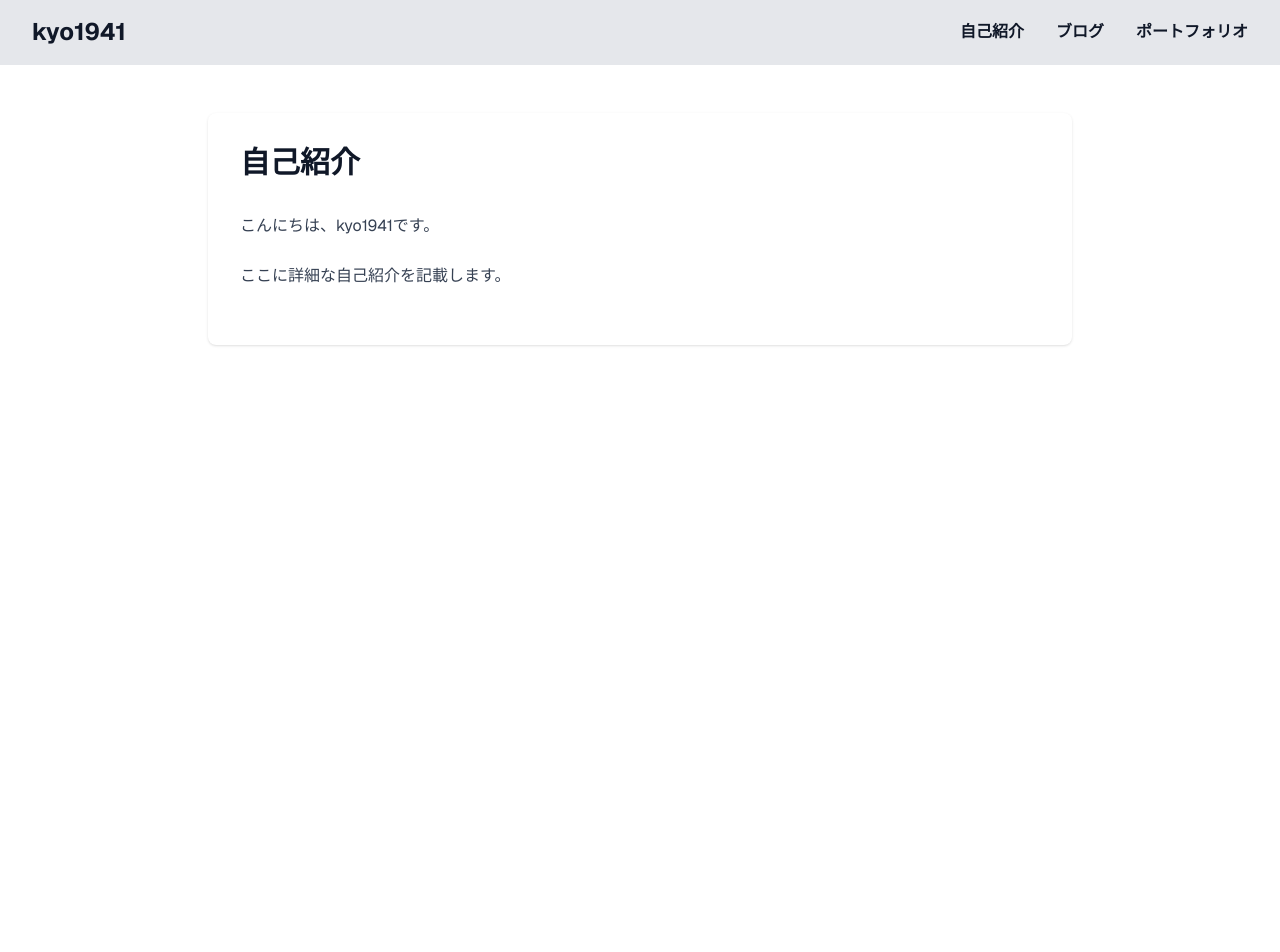
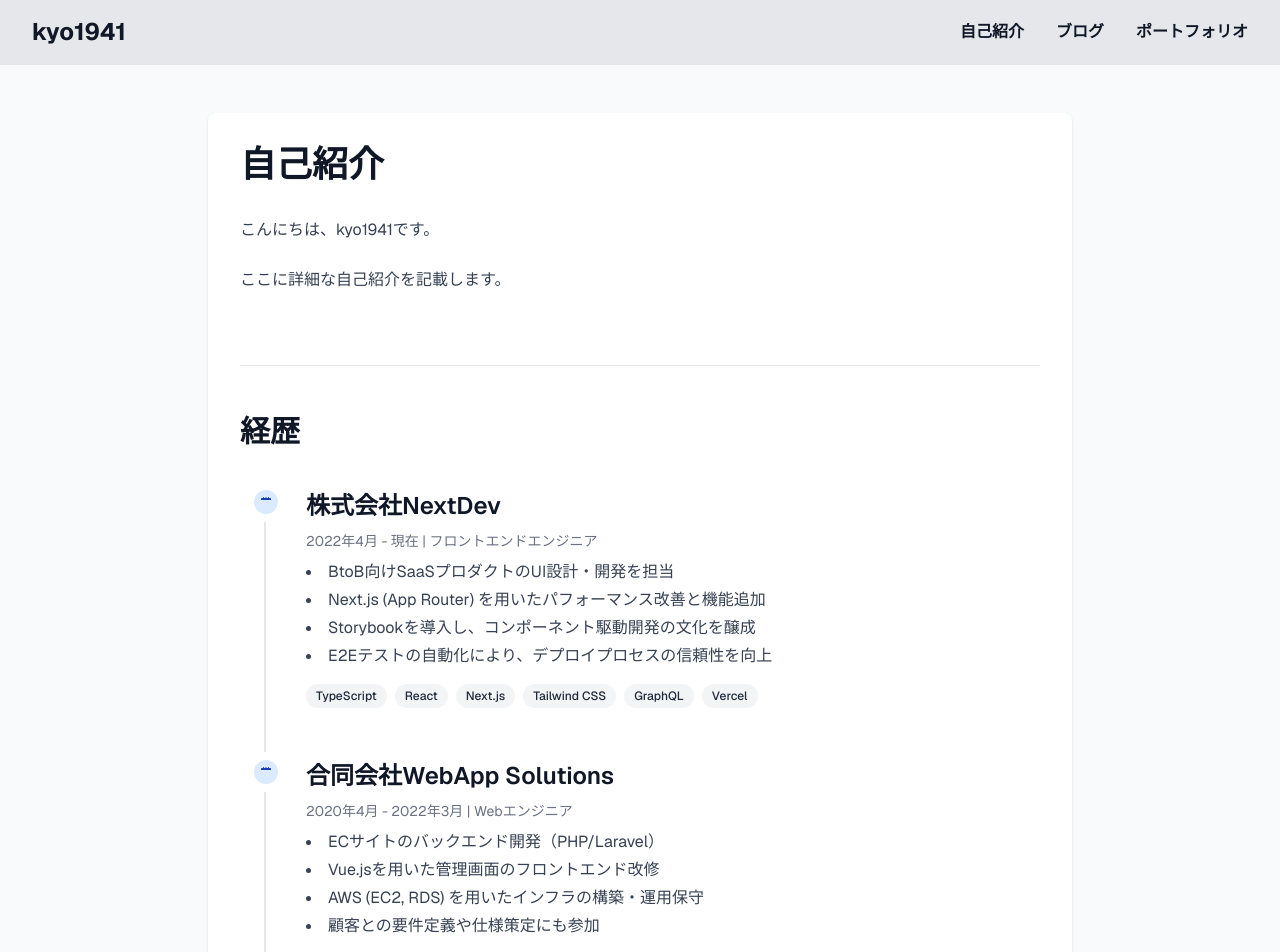
Before and after one commit to kyo1941/my-page, a Next.js app: page /profile in a window 1280 px wide. Shown: the top 952 px of the page. Before the commit the page ends 800 px from the top, so only its background shows below. Built offline with nearby package versions, Linux system fonts and the light colour scheme.

Commit message:
feat: 経歴を追加

```diff
--- /dev/null
+++ b/src/app/components/CareerSection.tsx
@@ -0,0 +1,38 @@
+import { careerData } from '../data/career';
+
+export default function CareerSection() {
+  return (
+    <div className='items-center'>
+      <h2 className="text-3xl font-bold mb-10 text-gray-900">経歴</h2>
+      <div className="m-6 relative border-l-2 border-gray-200">
+        {careerData.map((career, index) => (
+          <div key={index} className="mb-10 ml-6">
+            {/* タイムラインの丸い点 */}
+            <span className="absolute flex items-center justify-center w-6 h-6 bg-blue-100 rounded-full -left-3 ring-8 ring-white">
+              <svg className="w-2.5 h-2.5 text-blue-800" aria-hidden="true" xmlns="http://www.w3.org/2000/svg" fill="currentColor" viewBox="0 0 20 20">
+                <path d="M20 4a2 2 0 0 0-2-2h-2V1a1 1 0 0 0-2 0v1h-3V1a1 1 0 0 0-2 0v1H6V1a1 1 0 0 0-2 0v1H2a2 2 0 0 0-2 2v2h20V4Z"/>
+              </svg>
+            </span>
+
+            <div className="ml-4">
+              <h3 className="text-2xl font-semibold text-gray-900">{career.company}</h3>
+              <p className="block my-3 text-sm font-normal leading-none text-gray-500">{career.period} | {career.position}</p>
+              <ul className="list-disc list-inside text-gray-700 space-y-1">
+                {career.tasks.map((task, taskIndex) => (
+                  <li key={taskIndex}>{task}</li>
+                ))}
+              </ul>
+              <div className="my-4 flex flex-wrap gap-2">
+                {career.technologies.map((tech) => (
+                  <span key={tech} className="bg-gray-100 text-gray-800 text-xs font-medium px-2.5 py-1 mb-3 rounded-full">
+                    {tech}
+                  </span>
+                ))}
+              </div>
+            </div>
+          </div>
+        ))}
+      </div>
+    </div>
+  );
+}
--- /dev/null
+++ b/src/app/data/career.ts
@@ -0,0 +1,36 @@
+export type Career = {
+  company: string;
+  logoUrl?: string; // 会社のロゴ画像のURL（任意）
+  period: string;
+  position: string;
+  tasks: string[];
+  technologies: string[];
+};
+
+// 仮の経歴データなので読み込めるようにする必要がある
+export const careerData: Career[] = [
+  {
+    company: '株式会社NextDev',
+    period: '2022年4月 - 現在',
+    position: 'フロントエンドエンジニア',
+    tasks: [
+      'BtoB向けSaaSプロダクトのUI設計・開発を担当',
+      'Next.js (App Router) を用いたパフォーマンス改善と機能追加',
+      'Storybookを導入し、コンポーネント駆動開発の文化を醸成',
+      'E2Eテストの自動化により、デプロイプロセスの信頼性を向上',
+    ],
+    technologies: ['TypeScript', 'React', 'Next.js', 'Tailwind CSS', 'GraphQL', 'Vercel'],
+  },
+  {
+    company: '合同会社WebApp Solutions',
+    period: '2020年4月 - 2022年3月',
+    position: 'Webエンジニア',
+    tasks: [
+      'ECサイトのバックエンド開発（PHP/Laravel）',
+      'Vue.jsを用いた管理画面のフロントエンド改修',
+      'AWS (EC2, RDS) を用いたインフラの構築・運用保守',
+      '顧客との要件定義や仕様策定にも参加',
+    ],
+    technologies: ['PHP', 'Laravel', 'JavaScript', 'Vue.js', 'MySQL', 'AWS'],
+  },
+];
--- a/src/app/profile/page.tsx
+++ b/src/app/profile/page.tsx
@@ -1,13 +1,18 @@
 import Header from "../header";
+
+import CareerSection from "../components/CareerSection"; // 作成したコンポーネントをインポート
 
 export default function AboutPage() {
   return (
-    <div className="min-h-screen bg-white font-sans">
+    <div className="min-h-screen bg-gray-50 font-sans">
       <Header />
+
+      {/* 自己紹介・経歴セクションを区切り線で分ける */}
       <main className="max-w-4xl mx-auto px-4 py-12">
         <div className="bg-white rounded-lg shadow-sm p-8">
-          <h1 className="text-3xl font-bold mb-8 text-gray-900">自己紹介</h1>
-          <div className="prose max-w-none">
+          <section className="border-b border-gray-200 pb-12 mb-12">
+            <h1 className="text-4xl font-bold mb-8 text-gray-900">自己紹介</h1>
+            <div className="prose max-w-none prose-lg">
               <p className="text-gray-700 leading-relaxed mb-6">
                 こんにちは、kyo1941です。
               </p>
@@ -15,6 +20,10 @@ export default function AboutPage() {
                 ここに詳細な自己紹介を記載します。
               </p>
             </div>
+          </section>
+          <section>
+            <CareerSection />
+          </section>
         </div>
       </main>
     </div>
```
Lines whose indentation alone changed are shown as unchanged.
